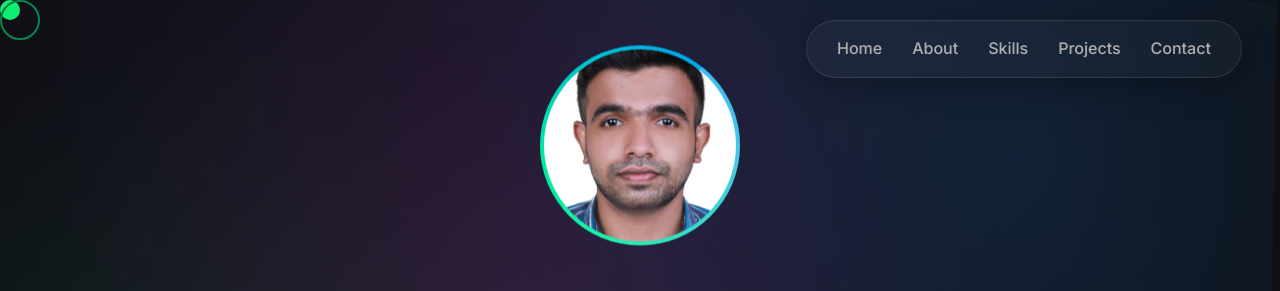
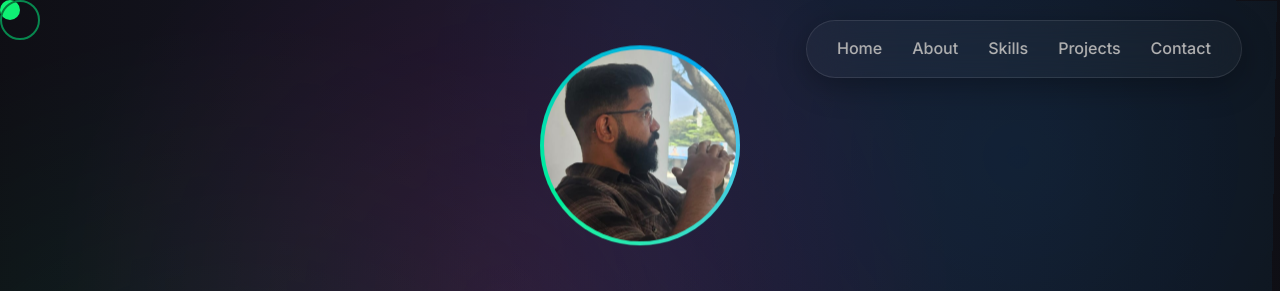
Before and after one commit to EldhoseJoey/portfolio, a plain HTML site: page index.html in a window 1280 px wide. Shown: the top 291 px of the page. Drawn offline with nearby package versions, Linux system fonts and the light colour scheme.

Commit message:
feat:Portfolio update

```diff
--- a/index.html
+++ b/index.html
@@ -222,10 +222,6 @@
             height: 200px;         /* ↓ Reduce this value as needed */
             margin: 20px auto;
             display: block;
-            /* background: linear-gradient(45deg, var(--accent-primary), var(--accent-secondary)); */
-            /* -webkit-background-clip: text; */
-            /* -webkit-text-fill-color: transparent; */
-            /* background-clip: text; */
             animation: logoGlow 2s ease-in-out infinite alternate;
         }
 
@@ -627,8 +623,6 @@
 
     <!-- Navigation -->
     <nav class="navbar glass">
-    <!-- <nav class="fixed top-0 left-0 w-full z-50 px-8 py-4 flex justify-between items-center glass shadow-md"> -->
-        <!-- <img src="photos/logo.png" alt="eldcoded logo" class="h-16 w-auto" /> -->
         <ul class="nav-links">
             <!-- <li><div class="logo">{'Jay'}</div></li> -->
             <li><a href="#home">Home</a></li>
@@ -643,7 +637,7 @@
     <section id="home" class="hero">
         <div class="avatar-container"></div>
             <div class="floating-avatar">
-                <img src="photos/avatar.jpg" alt="Eldhose's Avatar">
+                <img src="photos/avatar1.jpg" alt="Eldhose's Avatar">
             </div>
         </div>
 
```
Also changed, not shown: photos/avatar1.jpg (added), photos/github-mark-white.png (added), photos/github-mark.png (added), 1 other file.
